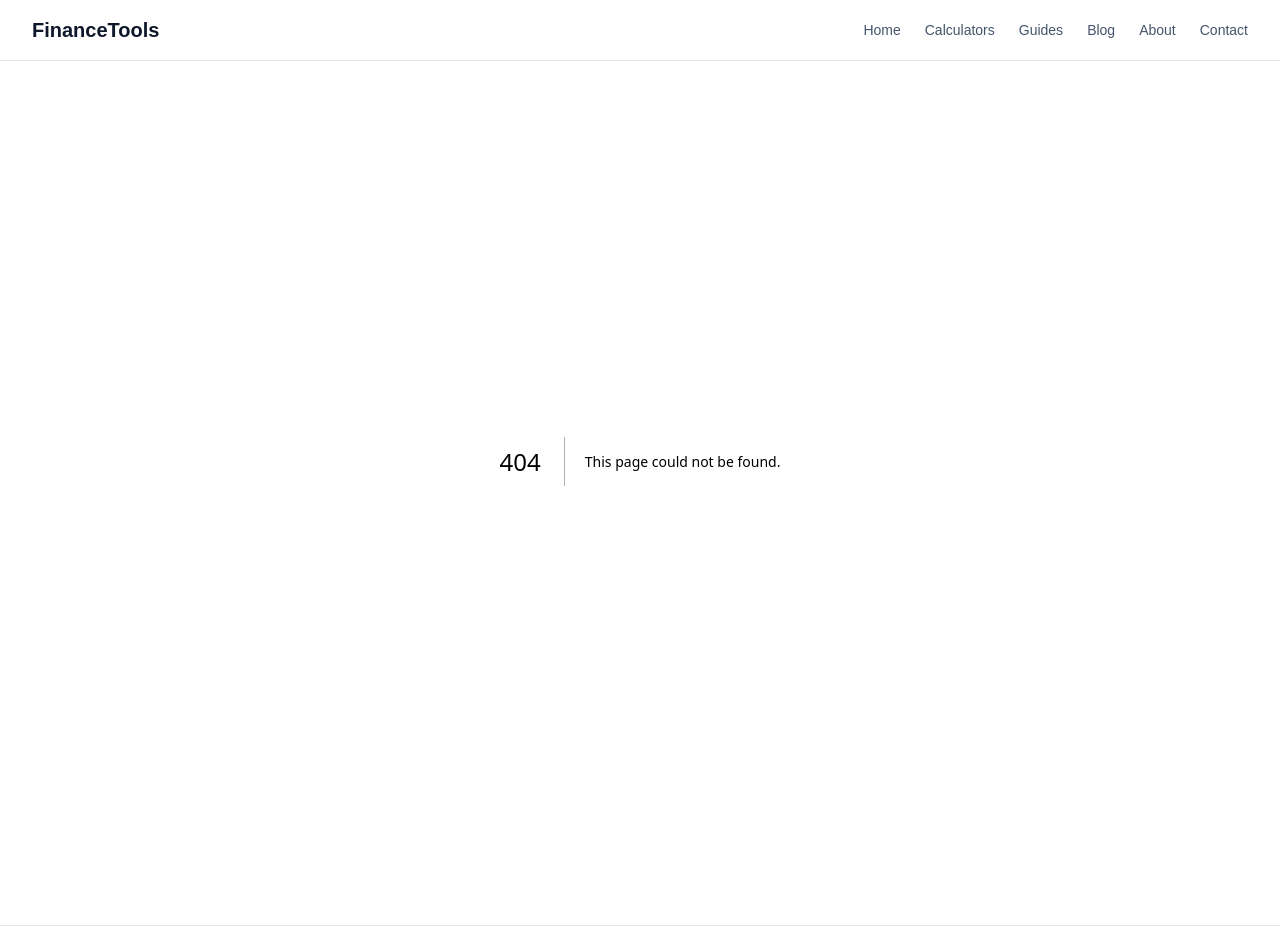
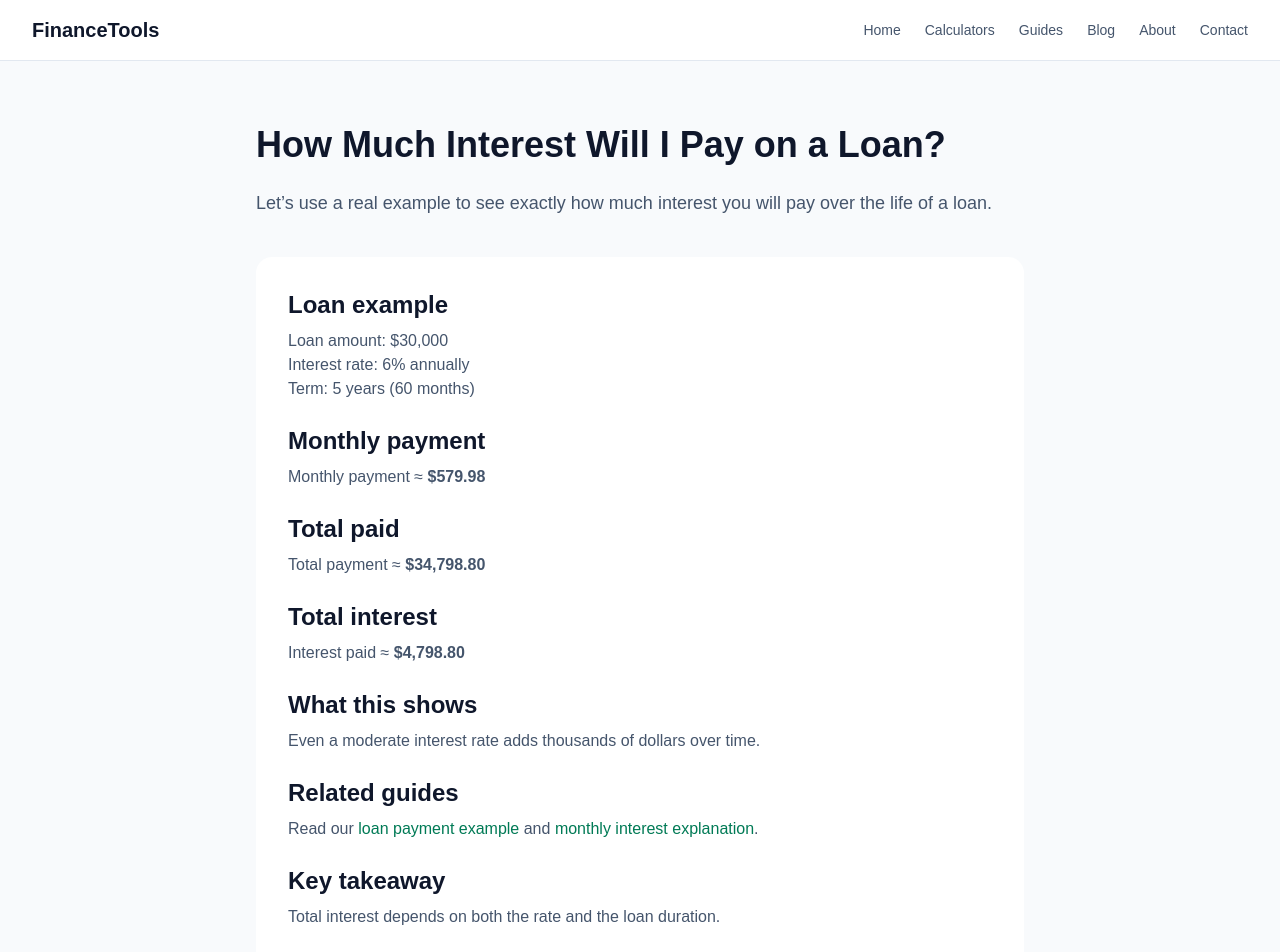
Before and after one commit to alameersam/finance-tools, a Next.js app: page /guides/how-much-interest-will-i-pay-on-a-loan in a window 1280 px wide. Before the commit this address had no page. Shown: the top 952 px of the page. Built offline with nearby package versions, Linux system fonts and the light colour scheme.

Commit message:
rectifying the location of loan interest article

```diff
--- /dev/null
+++ b/app/guides/how-much-interest-will-i-pay-on-a-loan/page.tsx
@@ -0,0 +1,93 @@
+import type { Metadata } from "next";
+
+export const metadata: Metadata = {
+  title: "How Much Interest Will I Pay on a Loan? (With Example)",
+  description:
+    "Calculate how much interest you will pay on a loan with a real example and clear numbers.",
+};
+
+export default function LoanInterestTotalPage() {
+  return (
+    <main className="min-h-screen bg-slate-50 px-6 py-16 text-slate-900">
+      <article className="mx-auto max-w-3xl">
+        <h1 className="text-4xl font-bold">
+          How Much Interest Will I Pay on a Loan?
+        </h1>
+
+        <p className="mt-6 text-lg text-slate-600">
+          Let’s use a real example to see exactly how much interest you will pay over the life of a loan.
+        </p>
+
+        <section className="mt-10 space-y-6 bg-white p-8 rounded-2xl">
+
+          <div>
+            <h2 className="text-2xl font-semibold">Loan example</h2>
+            <p className="mt-2 text-slate-600">
+              Loan amount: $30,000<br />
+              Interest rate: 6% annually<br />
+              Term: 5 years (60 months)
+            </p>
+          </div>
+
+          <div>
+            <h2 className="text-2xl font-semibold">Monthly payment</h2>
+            <p className="mt-2 text-slate-600">
+              Monthly payment ≈ <strong>$579.98</strong>
+            </p>
+          </div>
+
+          <div>
+            <h2 className="text-2xl font-semibold">Total paid</h2>
+            <p className="mt-2 text-slate-600">
+              Total payment ≈ <strong>$34,798.80</strong>
+            </p>
+          </div>
+
+          <div>
+            <h2 className="text-2xl font-semibold">Total interest</h2>
+            <p className="mt-2 text-slate-600">
+              Interest paid ≈ <strong>$4,798.80</strong>
+            </p>
+          </div>
+
+          <div>
+            <h2 className="text-2xl font-semibold">What this shows</h2>
+            <p className="mt-2 text-slate-600">
+              Even a moderate interest rate adds thousands of dollars over time.
+            </p>
+          </div>
+
+          <div>
+            <h2 className="text-2xl font-semibold">Related guides</h2>
+            <p className="mt-2 text-slate-600">
+              Read our{" "}
+              <a href="/guides/loan-payment-example" className="text-emerald-700 hover:underline">
+                loan payment example
+              </a>{" "}
+              and{" "}
+              <a href="/guides/how-loan-interest-works-monthly" className="text-emerald-700 hover:underline">
+                monthly interest explanation
+              </a>
+              .
+            </p>
+          </div>
+
+          <div>
+            <h2 className="text-2xl font-semibold">Key takeaway</h2>
+            <p className="mt-2 text-slate-600">
+              Total interest depends on both the rate and the loan duration.
+            </p>
+          </div>
+
+          <a
+            href="/loan-calculator"
+            className="inline-block mt-4 bg-black text-white px-5 py-3 rounded-lg"
+          >
+            Open Loan Calculator
+          </a>
+
+        </section>
+      </article>
+    </main>
+  );
+}
```
